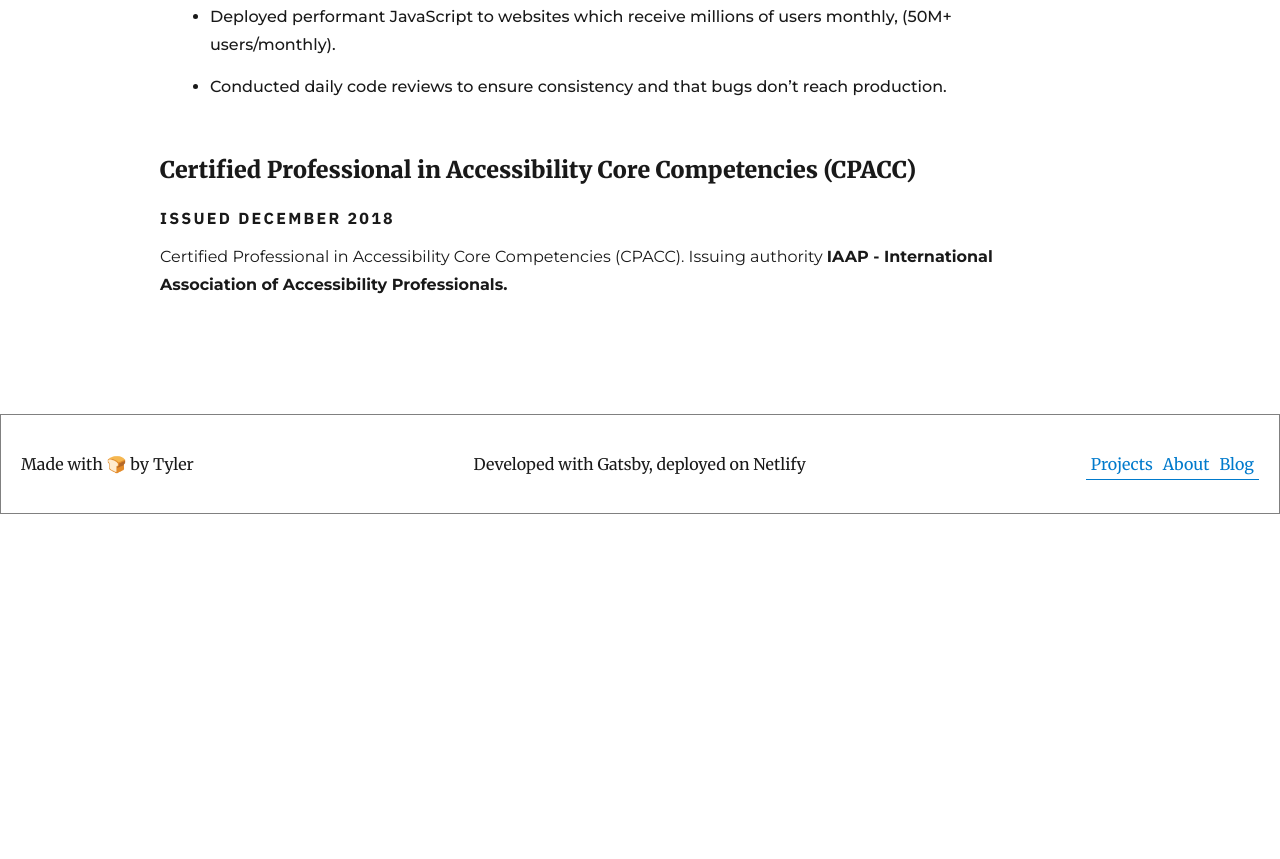
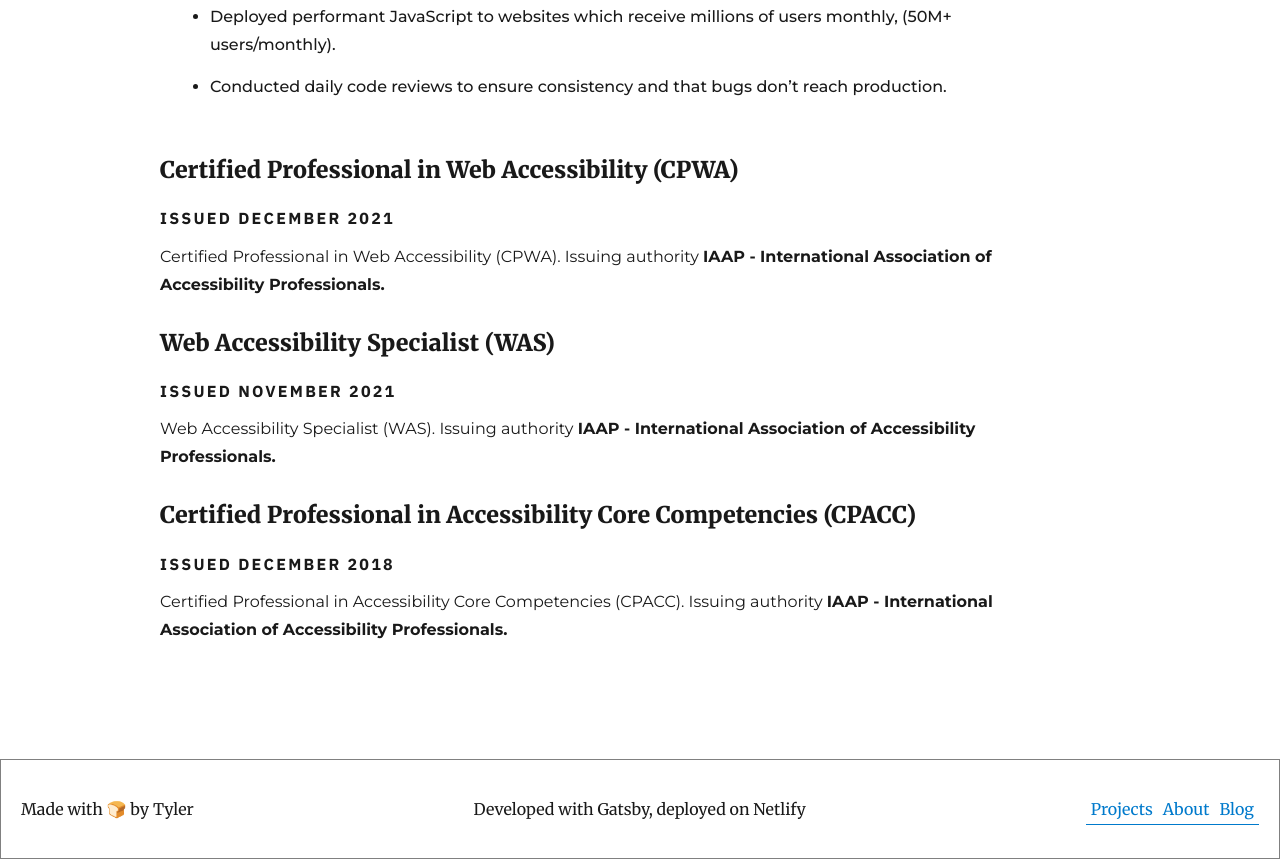
Before and after one commit to TylerJDev/my-portfolio, a Gatsby site: page /projects in a window 1280 px wide. Shown: the part 2333-3192 px from the top of the page. Before the commit the page ends 2847 px from the top, so only its background shows below. Built offline with nearby package versions, Linux system fonts and the light colour scheme; Gatsby itself is replaced by a stand-in of ours; some packages are replaced by stand-ins of ours.

Commit message:
Update experience.js

```diff
--- a/src/components/projects/experience.js
+++ b/src/components/projects/experience.js
@@ -36,6 +36,19 @@ const Experience = () => (
       </section>
     </div>
 
+    <div className={experienceStyles.container}>
+      <h3>Certified Professional in Web Accessibility (CPWA)</h3>
+      <h4>Issued December 2021</h4>
+      <p>Certified Professional in Web Accessibility (CPWA).
+      Issuing authority <strong>IAAP - International Association of Accessibility Professionals.</strong></p>
+    </div>
+
+    <div className={experienceStyles.container}>
+      <h3>Web Accessibility Specialist (WAS)</h3>
+      <h4>Issued November 2021</h4>
+      <p>Web Accessibility Specialist (WAS).
+      Issuing authority <strong>IAAP - International Association of Accessibility Professionals.</strong></p>
+    </div>
 
     <div className={experienceStyles.container}>
       <h3>Certified Professional in Accessibility Core Competencies (CPACC)</h3>
```
